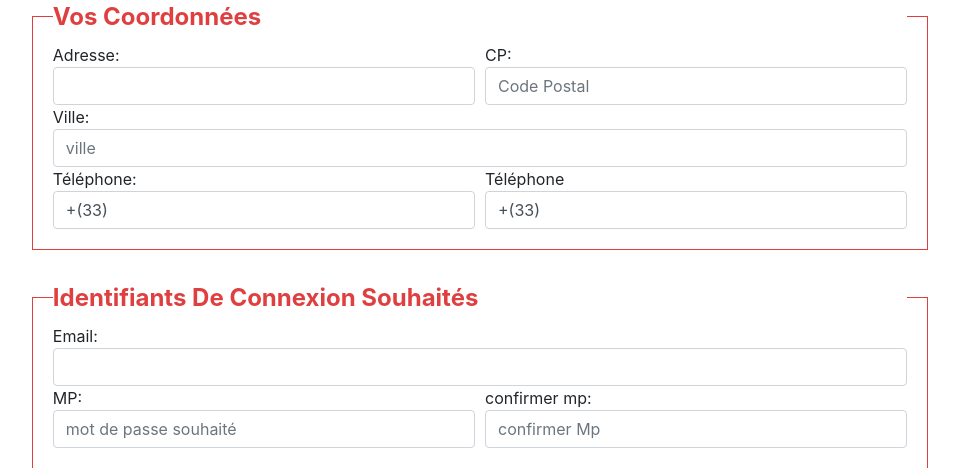
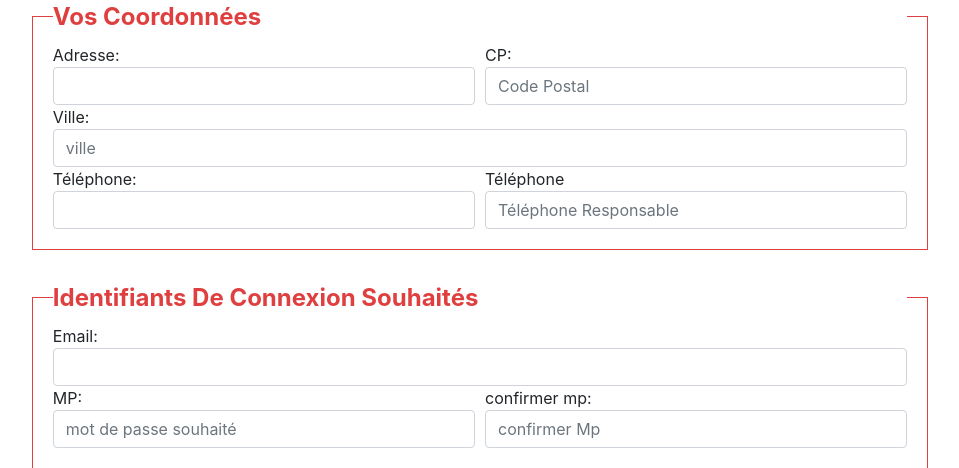
Before and after one commit to LouiseDiouss/taekwondo, a PHP site: page /inscription.php in a window 1280 px wide. Shown: the part 684-1152 px from the top of the page, without its empty margins (157-1116 px from the left). Run offline with PHP 8.4, Linux system fonts and the light colour scheme; some libraries are stand-ins or nearby versions.

Commit message:
mise à jour de list-user, edit-user et du formulaire d'inscription

```diff
--- a/admin/users/edit-user.php
+++ b/admin/users/edit-user.php
@@ -12,6 +12,7 @@
     }
 
     /*(($user['active']== 0) AND)*/
+
 
       if (isset($_POST['edit-user']))
       {
--- a/includes/form-inscription.php
+++ b/includes/form-inscription.php
@@ -86,12 +86,12 @@
                                     <div class="col">
                                                 <label for="téléphone">Téléphone:</label>
                                                    <!--  <span class="input-group-addon"><i class="glyphicon glyphicon-phone"></i></span> -->
-                                                    <input id="telephone" type="text" class="form-control" name="telephone" value="+(33)" placeholder="" required>
+                                                    <input id="telephone" type="text" class="form-control" name="telephone" value="" placeholder="" required>
                                     </div>
                                     <div class="col">
                                             <label for="telResponsable">Téléphone </label>
                                                     <!-- <span class="input-group-addon"><i class="glyphicon glyphicon-phone"></i></span> -->
-                                                    <input id="telResponsable" type="tel" class="form-control" name="telResponsable" value="+(33)" placeholder="Téléphone Responsable">
+                                                    <input id="telResponsable" type="tel" class="form-control" name="telResponsable"  placeholder="Téléphone Responsable">
                                     </div>
                                 </div>
                             </fieldset>
```
Also changed, not shown: admin/users/list-users.php (+8 -20 lines).
